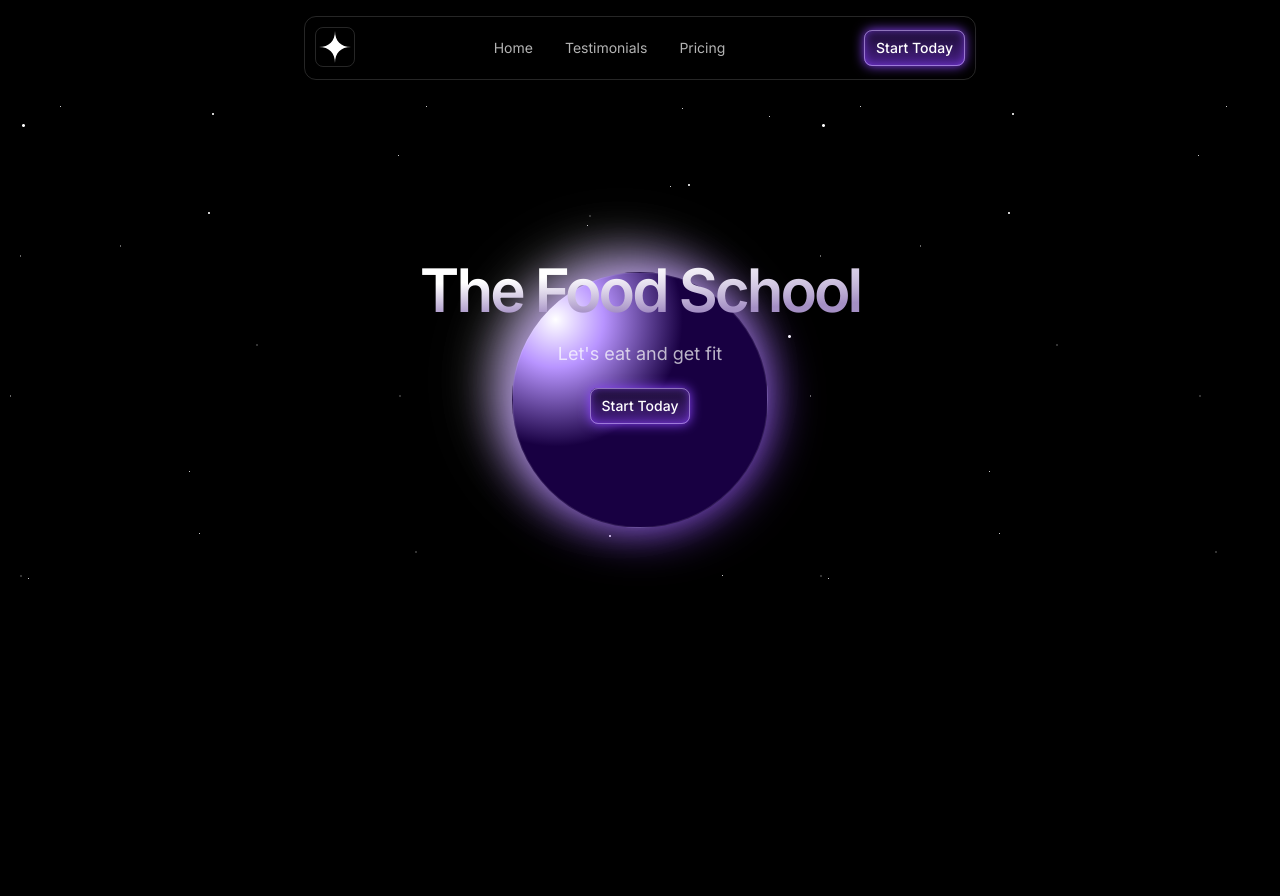
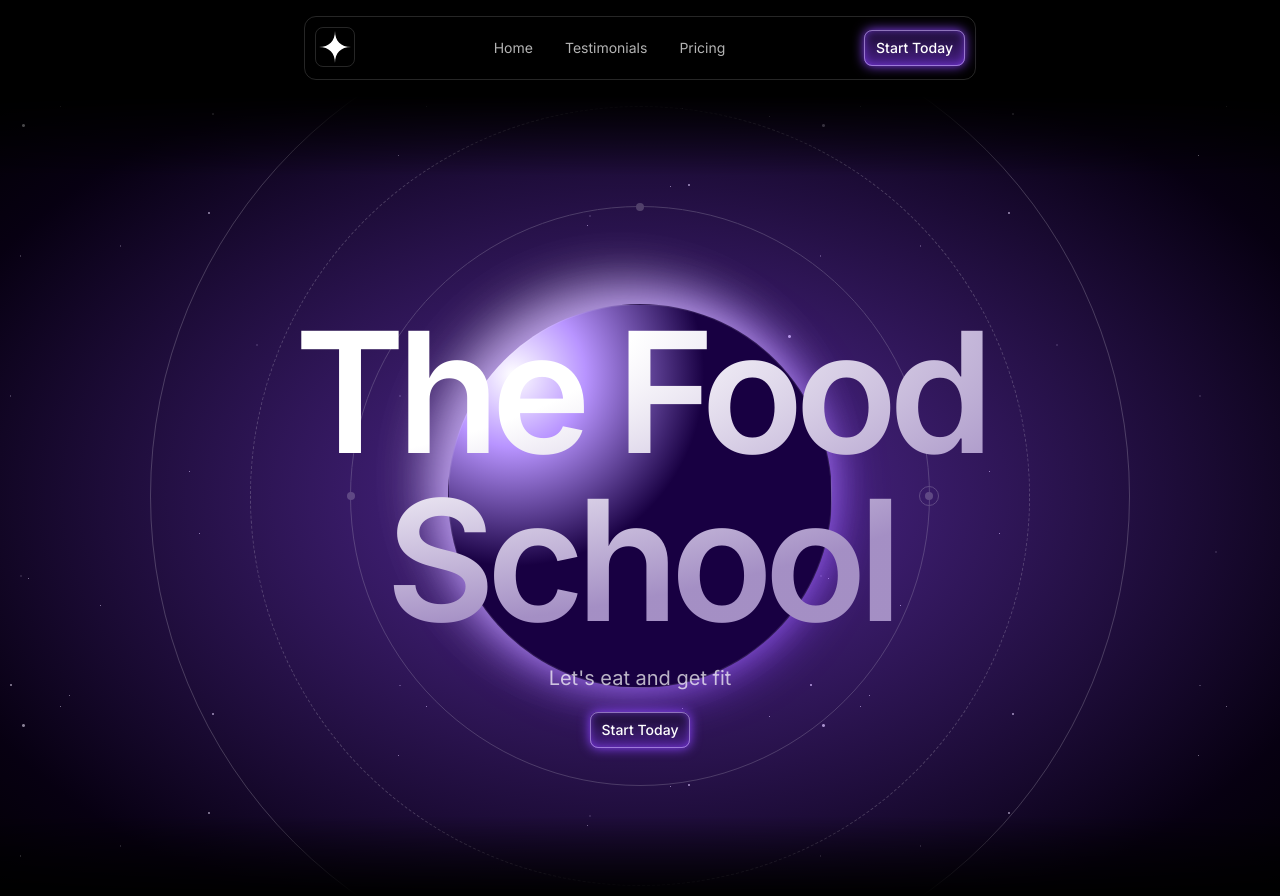
Before and after one commit to Gaurav-08-dev/food-school, a Next.js app: page / in a window 1280 px wide. Before the commit the page ends 800 px from the top, so only its background shows below. Built offline with nearby package versions, Linux system fonts and the light colour scheme.

Commit message:
completed basic hero section

```diff
--- a/package.json
+++ b/package.json
@@ -7,6 +7,7 @@
     "build": "next build",
     "start": "next start",
     "lint": "next lint"
+
   },
   "dependencies": {
     "@dotlottie/react-player": "^1.6.19",
--- /dev/null
+++ b/src/components/PlanetWithStars.tsx
@@ -0,0 +1,20 @@
+import React from "react";
+
+const PlanetWithStars = () => {
+  return (
+    <>
+      <div className="absolute h-64 w-64 md:h-96 md:w-96 bg-purple-500 rounded-full border border-white/10 top-1/2 left-1/2 -translate-x-1/2 -translate-y-1/2 bg-[radial-gradient(50%_50%_at_16.8%_18.3%,white,rgb(184,148,255)_37.7%,rgb(24,0,66))] shadow-[-20px_-20px_50px_rgb(255,255,255,.5),-20px_-20px_80px_rgb(255,255,255,.1),0_0_50px_rgb(140,69,255)]"></div>
+      <div className="absolute h-[344px] w-[344px] md:h-[580px] md:w-[580px] border opacity-20 rounded-full top-1/2 left-1/2 -translate-x-1/2 -translate-y-1/2">
+        <div className="absolute h-2 w-2 bg-white rounded-full top-1/2 left-0 -translate-x-1/2 -translate-y-1/2"></div>
+        <div className="absolute h-2 w-2 bg-white rounded-full top-0 left-1/2 -translate-x-1/2 -translate-y-1/2"></div>
+        <div className="absolute h-5 w-5  left-full border border-white rounded-full top-1/2 -translate-x-1/2 -translate-y-1/2 inline-flex items-center justify-center">
+          <div className="absolute h-2 w-2 bg-white rounded-full "></div>
+        </div>
+      </div>
+      <div className="absolute h-[444px] w-[444px] md:h-[780px] md:w-[780px] border border-white opacity-20 rounded-full top-1/2 left-1/2 -translate-x-1/2 -translate-y-1/2 border-dashed"></div>
+      <div className="absolute h-[544px] w-[544px] md:h-[980px] md:w-[980px] border border-white opacity-20 rounded-full top-1/2 left-1/2 -translate-x-1/2 -translate-y-1/2 overflow-hidden"></div>
+    </>
+  );
+};
+
+export default PlanetWithStars;
--- a/src/sections/Header.tsx
+++ b/src/sections/Header.tsx
@@ -3,9 +3,9 @@
 import Button from "@/components/Button";
 export const Header = () => {
   return (
-    <header className="py-4 border-b border-white/15 md:border-none">
+    <header className="py-4 border-b border-white/15 md:border-none sticky top-0 z-10">
       <div className="container">
-        <div className="flex justify-between items-center md:border border-white/15 md:p-2.5 rounded-xl max-w-2xl mx-auto">
+        <div className="flex justify-between items-center md:border border-white/15 md:p-2.5 rounded-xl max-w-2xl mx-auto backdrop-blur">
           <div>
             <div className="border border-white/15 h-10 w-10 rounded-lg inline-flex justify-center items-center">
               <LogoIcon className="h-8 w-8" />
--- a/src/sections/Hero.tsx
+++ b/src/sections/Hero.tsx
@@ -1,23 +1,22 @@
 import Button from "@/components/Button";
 import starsBg from "@/assets/stars.png";
+import PlanetWithStars from "@/components/PlanetWithStars";
 export const Hero = () => {
   return (
     <section
-      className="h-[492px] flex items-center"
+      className="h-[492px] md:h-[800px] flex items-center overflow-hidden relative [mask-image:linear-gradient(to_bottom,transparent,black_10%,black_90%,transparent)]"
       style={{
         backgroundImage: `url(${starsBg.src})`,
       }}
     >
-      <div
-        className="absolute h-64 w-64 bg-purple-500 rounded-full border border-white/10 top-1/2 left-1/2 -translate-x-1/2 -translate-y-1/2
-      bg-[radial-gradient(50%_50%_at_16.8%_18.3%,white,rgb(184,148,255)_37.7%,rgb(24,0,66))] shadow-[-20px_-20px_50px_rgb(255,255,255,.5),-20px_-20px_80px_rgb(255,255,255,.1),0_0_50px_rgb(140,69,255)]
-      "
-      ></div>
-      <div className="container relative">
-        <h1 className="text-6xl font-semibold tracking-tighter bg-white bg-[radial-gradient(100%_100%_at_top_left,white,white,rgb(74,32,138,.5))] text-transparent bg-clip-text text-center">
+      <div className="absolute inset-0 bg-[radial-gradient(75%_75%_at_center_center,rgb(140,69,255,.5)_15%,rgb(14,0,35,.5)_78%,transparent)]"></div>
+
+      <PlanetWithStars />
+      <div className="container relative mt-16">
+        <h1 className="text-6xl md:text-[168px] md:leading-none font-semibold tracking-tighter bg-white bg-[radial-gradient(100%_100%_at_top_left,white,white,rgb(74,32,138,.5))] text-transparent bg-clip-text text-center">
           The Food School
         </h1>
-        <p className="text-lg text-white/70 mt-5 text-center">
+        <p className="text-lg md:text-xl text-white/70 mt-5 text-center max-w-xl mx-auto">
           Let&apos;s eat and get fit
         </p>
         <div className="flex justify-center mt-5">
```
